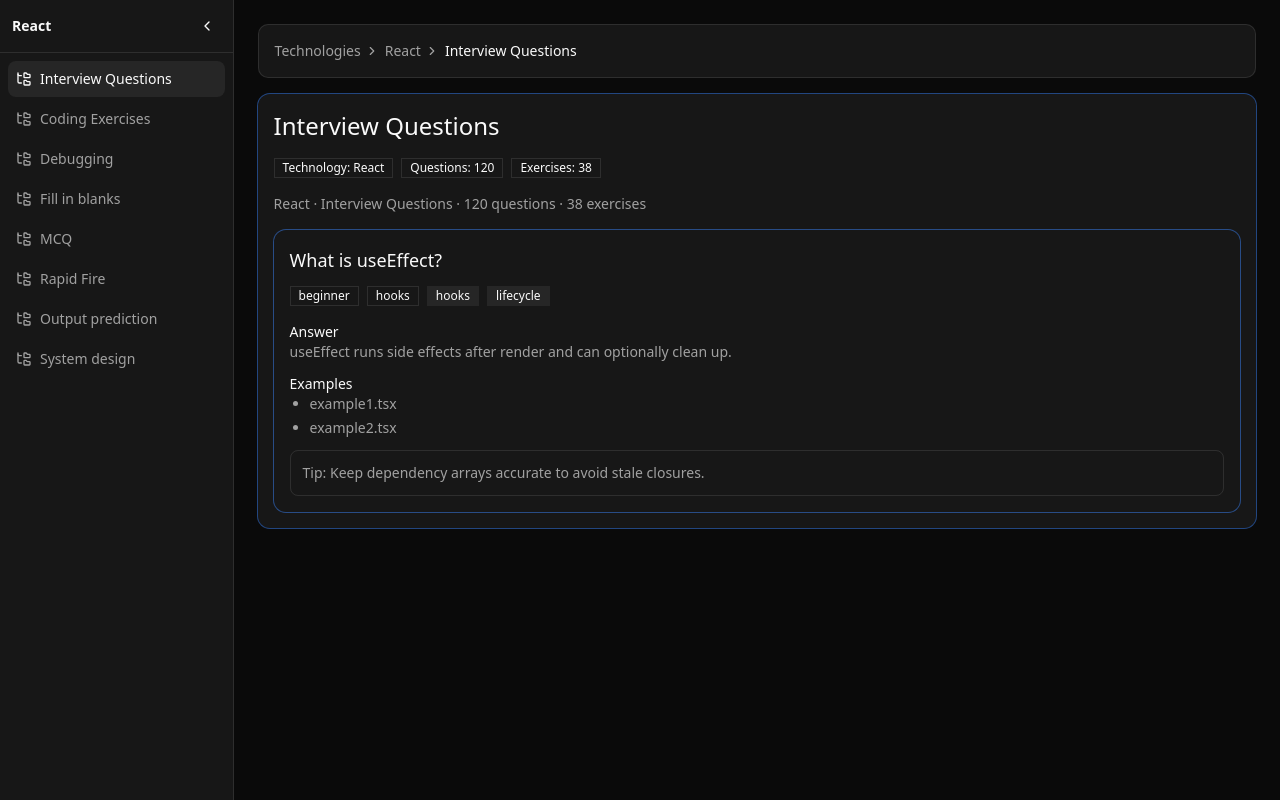
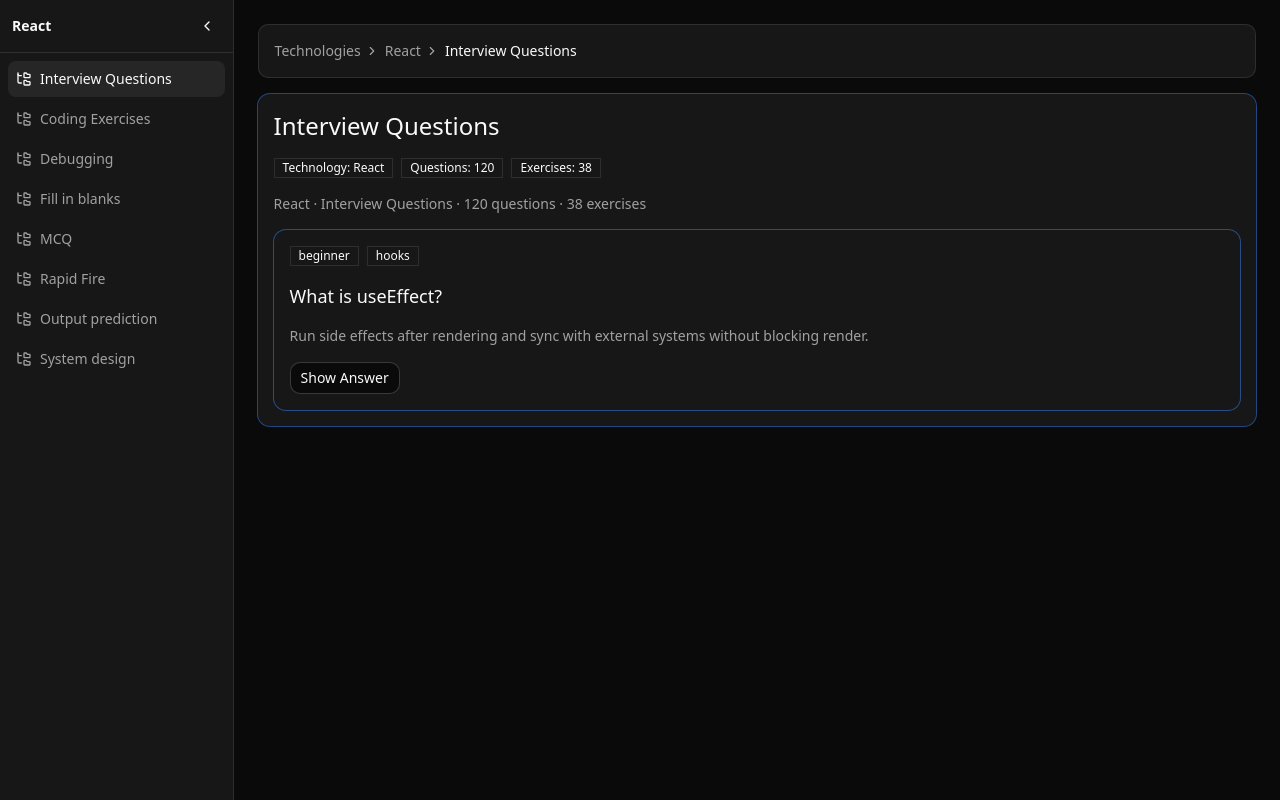
Before and after one commit to senthilkumar979/interview-prep, a Next.js app: page /react in a window 1280 px wide. Built offline with nearby package versions, Linux system fonts and the light colour scheme.

Commit message:
Question card redesigned

```diff
--- a/app/globals.css
+++ b/app/globals.css
@@ -1,5 +1,6 @@
 @import "tw-animate-css";
 @import "shadcn/tailwind.css";
+@import "highlight.js/styles/github-dark.css";
 @tailwind base;
 @tailwind components;
 @tailwind utilities;
--- /dev/null
+++ b/components/shared/MarkdownContent.tsx
@@ -0,0 +1,12 @@
+import ReactMarkdown from "react-markdown";
+import rehypeHighlight from "rehype-highlight";
+
+interface MarkdownContentProps {
+  content: string;
+}
+
+export const MarkdownContent = ({ content }: MarkdownContentProps) => (
+  <div className="prose prose-sm max-w-none prose-p:text-muted-foreground prose-strong:text-foreground dark:prose-invert">
+    <ReactMarkdown rehypePlugins={[rehypeHighlight]}>{content}</ReactMarkdown>
+  </div>
+);
--- /dev/null
+++ b/components/technology/QuestionCard.tsx
@@ -0,0 +1,93 @@
+"use client";
+
+import Link from "next/link";
+import { useState } from "react";
+import { MarkdownContent } from "@/components/shared/MarkdownContent";
+import { QuestionItem } from "@/components/technology/moduleData.types";
+import { Badge } from "@/components/ui/badge";
+import { Button } from "@/components/ui/button";
+import { Card, CardContent, CardHeader, CardTitle } from "@/components/ui/card";
+
+interface QuestionCardProps {
+  item: QuestionItem;
+}
+
+export const QuestionCard = ({ item }: QuestionCardProps) => {
+  const [isExpanded, setIsExpanded] = useState(false);
+
+  return (
+    <div className="space-y-3">
+      <Card>
+        <CardHeader className="space-y-3">
+          <div className="flex flex-wrap gap-2">
+            <Badge variant="outline">{item.difficulty}</Badge>
+            <Badge variant="outline">{item.category}</Badge>
+          </div>
+          <CardTitle className="text-lg">{item.question}</CardTitle>
+        </CardHeader>
+        <CardContent className="space-y-4 text-sm">
+          <p className="text-muted-foreground">{item.preview}</p>
+          <Button onClick={() => setIsExpanded((current) => !current)} type="button" variant="outline">
+            {isExpanded ? "Hide Answer" : "Show Answer"}
+          </Button>
+        </CardContent>
+      </Card>
+
+      {isExpanded ? (
+        <>
+          <Card>
+            <CardHeader>
+              <CardTitle className="text-base">Deep explanation</CardTitle>
+            </CardHeader>
+            <CardContent>
+              <MarkdownContent content={item.answer} />
+            </CardContent>
+          </Card>
+
+          {item.examples.map((example, index) => (
+            <Card key={example.title}>
+              <CardHeader className="space-y-2">
+                <CardTitle className="text-base">Code example #{index + 1}</CardTitle>
+                <p className="text-xs text-muted-foreground">{example.title}</p>
+              </CardHeader>
+              <CardContent className="space-y-3">
+                <MarkdownContent content={`\`\`\`${example.language}\n${example.code}\n\`\`\``} />
+                <div className="rounded-md border border-border/70 bg-muted/30 p-3 text-sm text-muted-foreground">
+                  {example.explanation}
+                </div>
+              </CardContent>
+            </Card>
+          ))}
+
+          <Card>
+            <CardHeader>
+              <CardTitle className="text-base">Tip</CardTitle>
+            </CardHeader>
+            <CardContent>
+              <p className="rounded-md border border-border/70 bg-muted/30 p-3 text-sm text-muted-foreground">{item.tip}</p>
+            </CardContent>
+          </Card>
+
+          {item.links?.length ? (
+            <Card>
+              <CardHeader>
+                <CardTitle className="text-base">Links</CardTitle>
+              </CardHeader>
+              <CardContent>
+                <ul className="list-disc space-y-1 pl-5">
+                  {item.links.map((link) => (
+                    <li key={link.href}>
+                      <Link className="text-primary underline-offset-2 hover:underline" href={link.href}>
+                        {link.label}
+                      </Link>
+                    </li>
+                  ))}
+                </ul>
+              </CardContent>
+            </Card>
+          ) : null}
+        </>
+      ) : null}
+    </div>
+  );
+};
--- a/components/technology/QuestionModuleSection.tsx
+++ b/components/technology/QuestionModuleSection.tsx
@@ -1,6 +1,5 @@
 import { QuestionItem } from "@/components/technology/moduleData.types";
-import { Badge } from "@/components/ui/badge";
-import { Card, CardContent, CardHeader, CardTitle } from "@/components/ui/card";
+import { QuestionCard } from "@/components/technology/QuestionCard";
 
 interface QuestionModuleSectionProps {
   items: QuestionItem[];
@@ -9,37 +8,7 @@
 export const QuestionModuleSection = ({ items }: QuestionModuleSectionProps) => (
   <div className="space-y-4">
     {items.map((item) => (
-      <Card key={item.id}>
-        <CardHeader className="space-y-2">
-          <CardTitle className="text-lg">{item.question}</CardTitle>
-          <div className="flex flex-wrap gap-2">
-            <Badge variant="outline">{item.difficulty}</Badge>
-            <Badge variant="outline">{item.category}</Badge>
-            {item.tags.map((tag) => (
-              <Badge key={tag} variant="secondary">
-                {tag}
-              </Badge>
-            ))}
-          </div>
-        </CardHeader>
-        <CardContent className="space-y-3 text-sm">
-          <div>
-            <p className="font-medium">Answer</p>
-            <p className="text-muted-foreground">{item.answer}</p>
-          </div>
-          <div>
-            <p className="font-medium">Examples</p>
-            <ul className="list-disc space-y-1 pl-5 text-muted-foreground">
-              {item.examples.map((example) => (
-                <li key={example}>{example}</li>
-              ))}
-            </ul>
-          </div>
-          <p className="rounded-md border border-border/70 bg-muted/30 p-3 text-muted-foreground">
-            Tip: {item.tip}
-          </p>
-        </CardContent>
-      </Card>
+      <QuestionCard key={item.id} item={item} />
     ))}
   </div>
 );
--- a/content/modules/question.json
+++ b/content/modules/question.json
@@ -5,8 +5,28 @@
     "difficulty": "beginner",
     "category": "hooks",
     "tags": ["hooks", "lifecycle"],
-    "answer": "useEffect runs side effects after render and can optionally clean up.",
-    "examples": ["example1.tsx", "example2.tsx"],
-    "tip": "Keep dependency arrays accurate to avoid stale closures."
+    "preview": "Run side effects after rendering and sync with external systems without blocking render.",
+    "answer": "## useEffect overview\n\n`useEffect` lets you run side effects after React commits UI updates.\n\n- Use it for subscriptions, network sync, timers, and DOM integrations.\n- Return a cleanup function to prevent leaks.\n- Keep dependencies complete to avoid stale values.",
+    "examples": [
+      {
+        "title": "Fetch profile after mount",
+        "language": "tsx",
+        "code": "useEffect(() => {\n  let isMounted = true;\n  fetch('/api/profile')\n    .then((response) => response.json())\n    .then((data) => {\n      if (isMounted) setProfile(data);\n    });\n  return () => {\n    isMounted = false;\n  };\n}, []);",
+        "explanation": "This pattern avoids setting state after unmount by using a cleanup flag."
+      },
+      {
+        "title": "Re-run on dependency changes",
+        "language": "tsx",
+        "code": "useEffect(() => {\n  document.title = `Count: ${count}`;\n}, [count]);",
+        "explanation": "The effect reruns only when `count` changes, keeping document title in sync."
+      }
+    ],
+    "tip": "If your effect derives values from state/props, all of them should usually be in the dependency list.",
+    "links": [
+      {
+        "label": "React docs: Synchronizing with Effects",
+        "href": "https://react.dev/learn/synchronizing-with-effects"
+      }
+    ]
   }
 ]
--- a/package.json
+++ b/package.json
@@ -13,12 +13,15 @@
     "@tanstack/react-query": "^5.100.2",
     "class-variance-authority": "^0.7.1",
     "clsx": "^2.1.1",
+    "highlight.js": "^11.11.1",
     "lucide-react": "^1.11.0",
     "next": "14.2.35",
     "next-themes": "^0.4.6",
     "radix-ui": "^1.4.3",
     "react": "^18",
     "react-dom": "^18",
+    "react-markdown": "^10.1.0",
+    "rehype-highlight": "^7.0.2",
     "shadcn": "^4.5.0",
     "tailwind-merge": "^3.5.0",
     "tw-animate-css": "^1.4.0"
```
Also changed, not shown: components/technology/moduleData.types.ts (+15 -1 lines), 1 other file (tests, documents, lock files or other folders).
